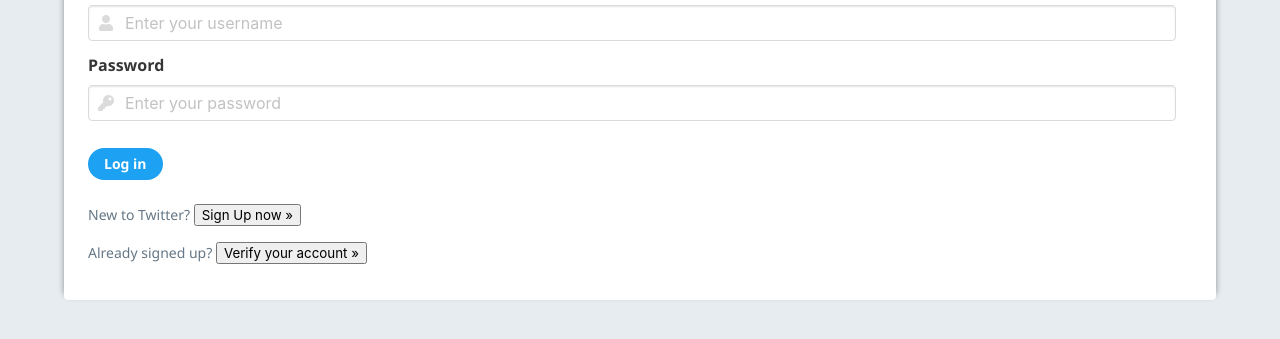
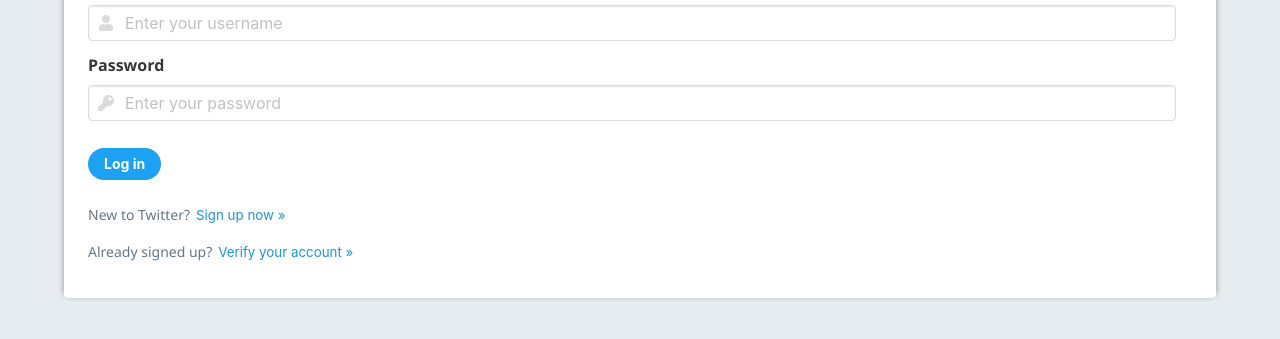
Before and after one commit to lijames2/Twitter, a website: page index.html in a window 1280 px wide. Shown: the part 307-646 px from the top of the page. Drawn offline with nearby package versions, Linux system fonts and the light colour scheme.

Commit message:
changed links

```diff
--- a/index.html
+++ b/index.html
@@ -32,14 +32,14 @@
                         </span>
                     </div>
                 </div>
-                <a class="button login-btn">Log in</a>
+                <button class="button login-btn">Log in</button>
                 <br />
                 <br />
                 <form action="/signup/" method="GET">
-                    <h6 class="login-subtitle">New to Twitter? <a class="login-link"><input type="submit" value="Sign Up now »"/></a></h6>
+                    <h6 class="login-subtitle">New to Twitter?<input type="submit" class="link-button" value="Sign up now »"/></h6>
                 </form>
                 <form action="/verify/" method="GET">
-                    <h6 class="login-subtitle">Already signed up? <a class="login-link"><input type="submit" value="Verify your account »"/></a></h6>
+                    <h6 class="login-subtitle">Already signed up?<input type="submit" class="link-button" value="Verify your account »"/></h6>
                 </form>
             </div>
             <br />
--- a/index.js
+++ b/index.js
@@ -30,9 +30,9 @@ app.get('/', function (req, res) {
     }
 })
 
-app.get('/login', function(req, res) {
-    res.sendFile(__dirname + "/" + "index.html");
-})
+// app.get('/login', function(req, res) {
+//     res.sendFile(__dirname + "/" + "index.html");
+// })
 
 app.get('/signup', function(req, res) {
     res.sendFile(__dirname + "/" + "signup.html");
--- a/public/css/signup.css
+++ b/public/css/signup.css
@@ -73,3 +73,10 @@ html, body {
     font-size: 13px;
     margin-top: 10px;
 }
+
+.link-button {
+    background: none;
+    border: none;
+    color: #1c94e0;
+    cursor: pointer;
+}
--- a/public/css/twitter.css
+++ b/public/css/twitter.css
@@ -40,9 +40,11 @@ html, body {
     color: #657786;
 }
 
-.login-link {
-    color: #1c94e0 !important;
-    font-size: 14px;
+.link-button {
+    background: none;
+    border: none;
+    color: #1c94e0;
+    cursor: pointer;
 }
 
 .login-btn {
```
Also changed, not shown: signup.html (+3 -3 lines).
